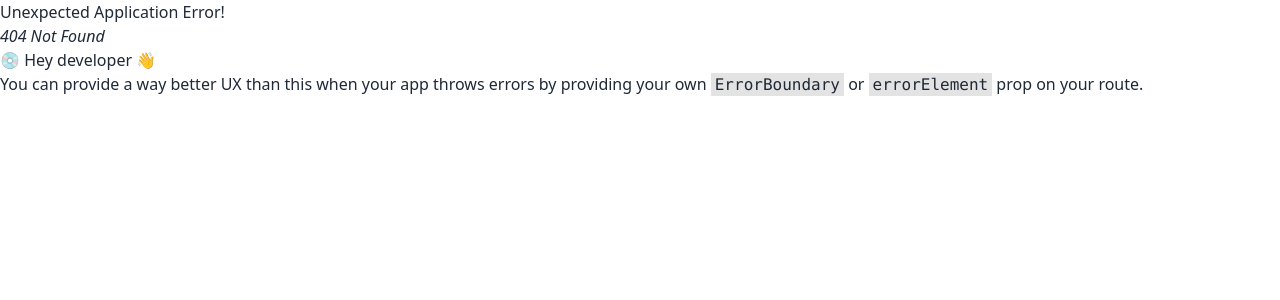
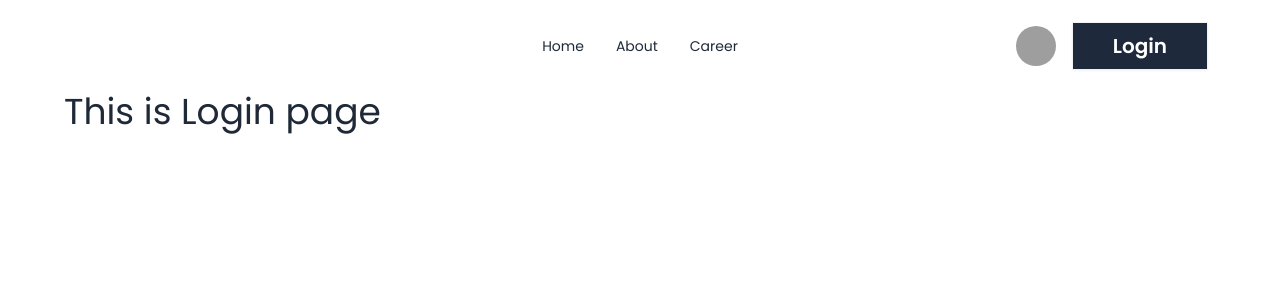
Before and after one commit to tahfeezmizan/daily-portal, a React (Vite) app: page /login in a window 1280 px wide. Before the commit this address had no page. Shown: the top 300 px of the page. Built offline with nearby package versions, Linux system fonts and the light colour scheme; grey boxes are pictures that could not be loaded.

Commit message:
added login route

```diff
--- a/src/Routes/Routes.jsx
+++ b/src/Routes/Routes.jsx
@@ -1,6 +1,7 @@
 import { createBrowserRouter } from "react-router-dom";
 import Root from "../layout/Root";
 import Home from "../pages/Home/Home";
+import Login from "../pages/login/Login";
 
 const routes = createBrowserRouter([
     {
@@ -12,8 +13,8 @@ const routes = createBrowserRouter([
                 element: <Home></Home>
             },
             {
-                path: '/',
-
+                path: '/login',
+                element: <Login></Login>
             }
         ]
     },
--- a/src/pages/Shred/Navbar/Navbar.jsx
+++ b/src/pages/Shred/Navbar/Navbar.jsx
@@ -33,7 +33,7 @@ const Navbar = () => {
                         <img alt="Tailwind CSS Navbar component" src={userIcon} />
                     </div>
                 </div>
-                <Link><button className="btn px-10 bg-slate-800 hover:bg-slate-950 text-white  rounded-none text-xl font-semibold">Login</button></Link>
+                <Link to="/login"><button className="btn px-10 bg-slate-800 hover:bg-slate-950 text-white  rounded-none text-xl font-semibold">Login</button></Link>
             </div>
         </div>
     );
--- /dev/null
+++ b/src/pages/login/Login.jsx
@@ -0,0 +1,13 @@
+import React from 'react';
+import Navbar from '../Shred/Navbar/Navbar';
+
+const Login = () => {
+    return (
+        <div>
+            <Navbar></Navbar>
+            <h1 className="text-4xl">This is Login page</h1>
+        </div>
+    );
+};
+
+export default Login;
```
